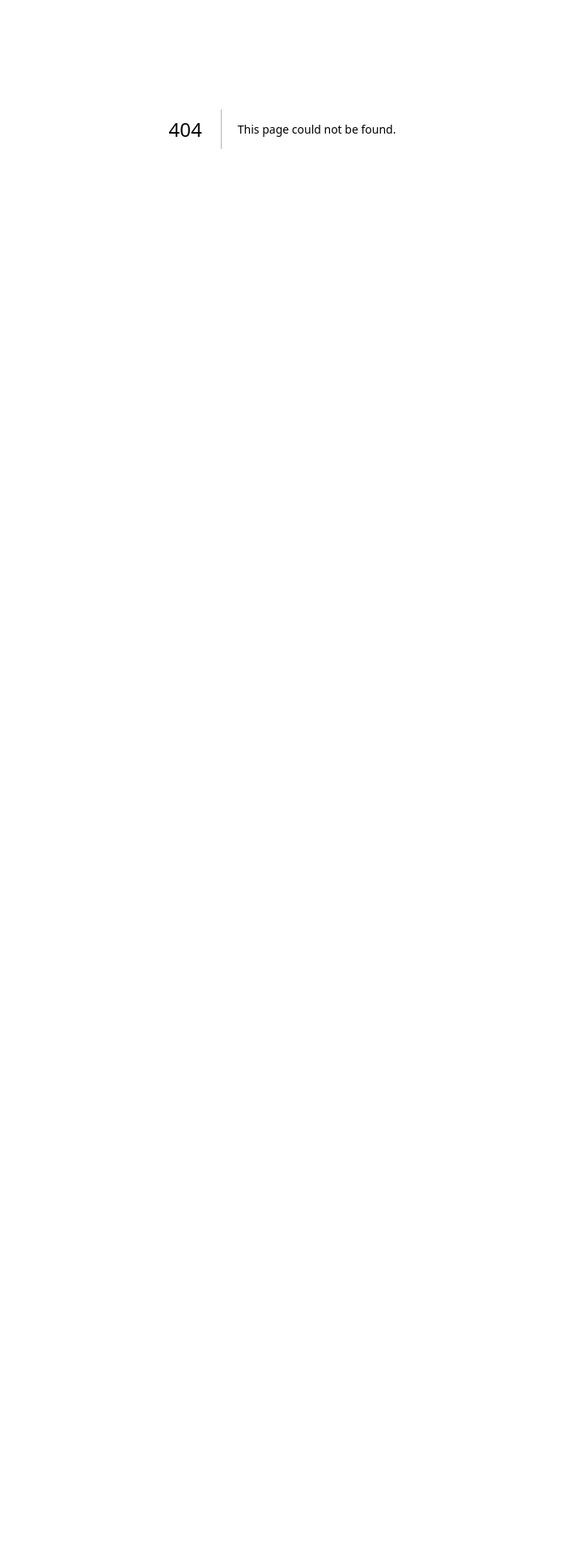
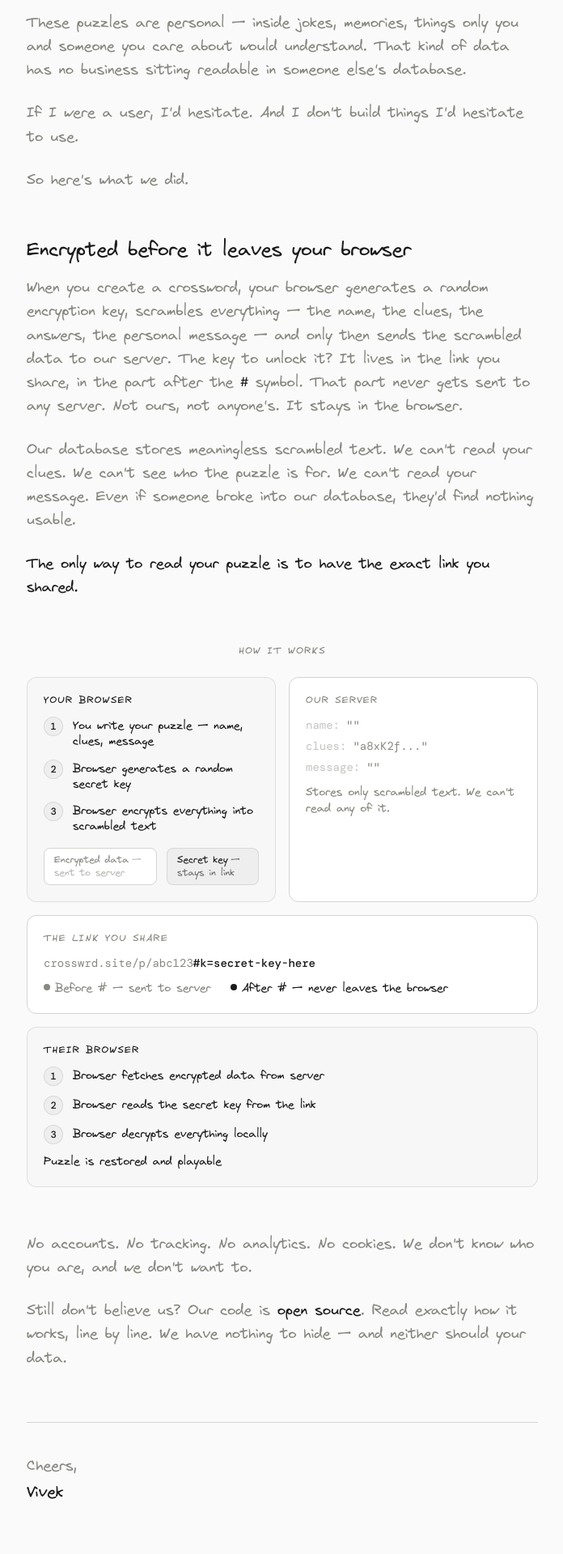
Before and after one commit to vivekmalapaka-devops/crosswrd, a Next.js app: page /privacy in a window 1280 px wide. Before the commit this address had no page. Shown: the part 241-2160 px from the top of the page at 81% size, without its empty margins (291-987 px from the left). Before the commit the page ends 800 px from the top, so only its background shows below. Built offline with nearby package versions, Linux system fonts and the light colour scheme.

Commit message:
privacy policy

```diff
--- /dev/null
+++ b/src/app/privacy/page.tsx
@@ -0,0 +1,107 @@
+import { Metadata } from "next";
+import { Nav } from "@/components/Nav";
+import { Footer } from "@/components/Footer";
+import { EncryptionDiagram } from "@/components/privacy/EncryptionDiagram";
+
+export const metadata: Metadata = {
+  title: "Privacy — crosswrd.site",
+  description:
+    "Your puzzles are encrypted in your browser before they ever reach our server. We can't read them. No one can.",
+};
+
+export default function PrivacyPage() {
+  return (
+    <>
+      <Nav />
+      <main className="max-w-[680px] mx-auto px-6 py-16 sm:py-24">
+        <h1 className="text-[clamp(36px,8vw,56px)] leading-[1.1] tracking-tight mb-6">
+          Your puzzles are yours
+        </h1>
+
+        <div className="space-y-6 text-text-muted text-base sm:text-lg leading-relaxed">
+          <p>
+            These puzzles are personal — inside jokes, memories, things only you
+            and someone you care about would understand. That kind of data has no
+            business sitting readable in someone else&apos;s database.
+          </p>
+
+          <p>
+            If I were a user, I&apos;d hesitate. And I don&apos;t build things
+            I&apos;d hesitate to use.
+          </p>
+
+          <p>So here&apos;s what we did.</p>
+        </div>
+
+        <h2 className="text-xl sm:text-2xl font-medium mt-14 mb-4">
+          Encrypted before it leaves your browser
+        </h2>
+
+        <div className="space-y-6 text-text-muted text-base sm:text-lg leading-relaxed">
+          <p>
+            When you create a crossword, your browser generates a random
+            encryption key, scrambles everything — the name, the clues, the
+            answers, the personal message — and only then sends the scrambled
+            data to our server. The key to unlock it? It lives in the link you
+            share, in the part after the{" "}
+            <code className="font-mono text-text text-[0.9em]">#</code> symbol.
+            That part never gets sent to any server. Not ours, not
+            anyone&apos;s. It stays in the browser.
+          </p>
+
+          <p>
+            Our database stores meaningless scrambled text. We can&apos;t read
+            your clues. We can&apos;t see who the puzzle is for. We can&apos;t
+            read your message. Even if someone broke into our database,
+            they&apos;d find nothing usable.
+          </p>
+
+          <p className="text-text font-medium">
+            The only way to read your puzzle is to have the exact link you
+            shared.
+          </p>
+        </div>
+
+        <div className="my-14">
+          <EncryptionDiagram />
+        </div>
+
+        <div className="space-y-6 text-text-muted text-base sm:text-lg leading-relaxed">
+          <p>
+            No accounts. No tracking. No analytics. No cookies. We don&apos;t
+            know who you are, and we don&apos;t want to.
+          </p>
+
+          <p>
+            Still don&apos;t believe us? Our code is{" "}
+            <a
+              href="https://github.com/vivekmalapaka-devops/crosswrd"
+              target="_blank"
+              rel="noopener noreferrer"
+              className="text-accent hover:underline underline-offset-2"
+            >
+              open source
+            </a>
+            . Read exactly how it works, line by line. We have nothing to
+            hide — and neither should your data.
+          </p>
+        </div>
+
+        <div className="mt-16 pt-10 border-t border-border">
+          <p className="text-text-muted text-base sm:text-lg">Cheers,</p>
+          <p className="text-text text-lg sm:text-xl font-medium mt-1">
+            <a
+              href="https://github.com/vivekmalapaka-devops"
+              target="_blank"
+              rel="noopener noreferrer"
+              className="hover:underline underline-offset-2"
+            >
+              Vivek
+            </a>
+          </p>
+        </div>
+      </main>
+      <Footer />
+    </>
+  );
+}
--- a/src/components/Nav.tsx
+++ b/src/components/Nav.tsx
@@ -5,7 +5,15 @@ export function Nav() {
   return (
     <nav className="px-8 py-5 flex items-center justify-between border-b border-border">
       <Logo />
-      <ThemeToggle />
+      <div className="flex items-center gap-5">
+        <a
+          href="/privacy"
+          className="text-sm text-text-muted hover:text-text transition-colors"
+        >
+          privacy
+        </a>
+        <ThemeToggle />
+      </div>
     </nav>
   );
 }
--- /dev/null
+++ b/src/components/privacy/EncryptionDiagram.tsx
@@ -0,0 +1,117 @@
+export function EncryptionDiagram() {
+  return (
+    <div className="space-y-4">
+      <p className="text-xs font-medium uppercase tracking-widest text-text-muted mb-6 text-center">
+        How it works
+      </p>
+
+      <div className="grid grid-cols-1 sm:grid-cols-2 gap-4">
+        {/* Creator side */}
+        <div className="rounded-xl border border-accent-mid bg-accent-soft/30 p-5 space-y-3">
+          <div className="text-xs font-medium uppercase tracking-widest text-accent">
+            Your browser
+          </div>
+          <Step num="1" text="You write your puzzle — name, clues, message" />
+          <Step num="2" text="Browser generates a random secret key" />
+          <Step num="3" text="Browser encrypts everything into scrambled text" />
+          <div className="flex gap-3 mt-4">
+            <Tag label="Encrypted data" sublabel="sent to server" variant="muted" />
+            <Tag label="Secret key" sublabel="stays in link" variant="accent" />
+          </div>
+        </div>
+
+        {/* Server side */}
+        <div className="rounded-xl border border-border bg-surface p-5 space-y-3">
+          <div className="text-xs font-medium uppercase tracking-widest text-text-muted">
+            Our server
+          </div>
+          <div className="font-mono text-sm text-text-muted space-y-1.5 mt-2">
+            <Row label="name" value='""' />
+            <Row label="clues" value='"a8xK2f..."' />
+            <Row label="message" value='""' />
+          </div>
+          <p className="text-sm text-text-muted mt-3">
+            Stores only scrambled text. We can&apos;t read any of it.
+          </p>
+        </div>
+      </div>
+
+      {/* The link */}
+      <div className="rounded-xl border border-border bg-surface p-5">
+        <div className="text-xs font-medium uppercase tracking-widest text-text-muted mb-3">
+          The link you share
+        </div>
+        <div className="font-mono text-sm flex flex-wrap gap-0 items-baseline">
+          <span className="text-text-muted">crosswrd.site/p/abc123</span>
+          <span className="text-accent font-medium">#k=secret-key-here</span>
+        </div>
+        <div className="flex flex-wrap gap-x-6 gap-y-1 mt-3 text-sm">
+          <span className="text-text-muted">
+            <span className="inline-block w-2 h-2 rounded-full bg-text-muted mr-1.5 relative top-[-1px]" />
+            Before # — sent to server
+          </span>
+          <span className="text-accent">
+            <span className="inline-block w-2 h-2 rounded-full bg-accent mr-1.5 relative top-[-1px]" />
+            After # — never leaves the browser
+          </span>
+        </div>
+      </div>
+
+      {/* Solver side */}
+      <div className="rounded-xl border border-accent-mid bg-accent-soft/30 p-5 space-y-3">
+        <div className="text-xs font-medium uppercase tracking-widest text-accent">
+          Their browser
+        </div>
+        <Step num="1" text="Browser fetches encrypted data from server" />
+        <Step num="2" text="Browser reads the secret key from the link" />
+        <Step num="3" text="Browser decrypts everything locally" />
+        <div className="mt-2 text-sm text-text font-medium">
+          Puzzle is restored and playable
+        </div>
+      </div>
+    </div>
+  );
+}
+
+function Step({ num, text }: { num: string; text: string }) {
+  return (
+    <div className="flex items-start gap-3">
+      <span className="flex-shrink-0 w-6 h-6 rounded-full bg-accent-soft border border-accent-mid flex items-center justify-center font-mono text-xs font-medium text-accent">
+        {num}
+      </span>
+      <span className="text-sm text-text leading-snug mt-0.5">{text}</span>
+    </div>
+  );
+}
+
+function Tag({
+  label,
+  sublabel,
+  variant,
+}: {
+  label: string;
+  sublabel: string;
+  variant: "muted" | "accent";
+}) {
+  return (
+    <div
+      className={`text-xs px-3 py-1.5 rounded-lg border ${
+        variant === "accent"
+          ? "border-accent-mid bg-accent-soft text-accent"
+          : "border-border bg-surface text-text-muted"
+      }`}
+    >
+      <span className="font-medium">{label}</span>
+      <span className="opacity-60 ml-1">— {sublabel}</span>
+    </div>
+  );
+}
+
+function Row({ label, value }: { label: string; value: string }) {
+  return (
+    <div className="flex gap-2">
+      <span className="text-text-muted/50">{label}:</span>
+      <span className="text-text-muted">{value}</span>
+    </div>
+  );
+}
--- a/src/components/solve/SolvePage.tsx
+++ b/src/components/solve/SolvePage.tsx
@@ -43,7 +43,7 @@ export function SolvePage({ puzzle }: SolvePageProps) {
           setDecrypted(payload);
         } catch {
           setDecryptError(
-            "Invalid link — the decryption key may be incorrect or the data is corrupted."
+            "Invalid link — the decryption key may be incorrect."
           );
         }
       } else {
```
Also changed, not shown: 1 other file (tests, documents, lock files or other folders).
